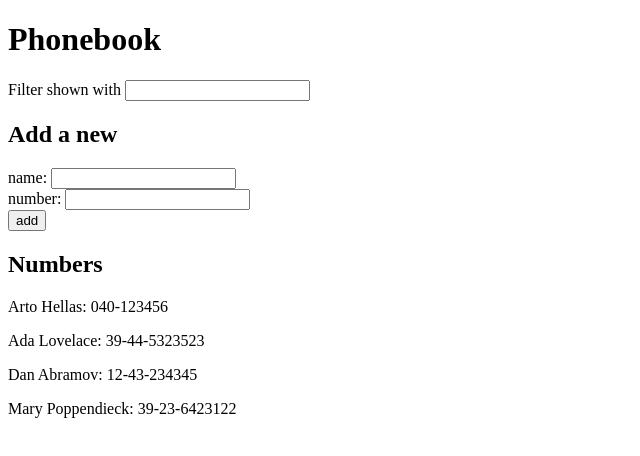
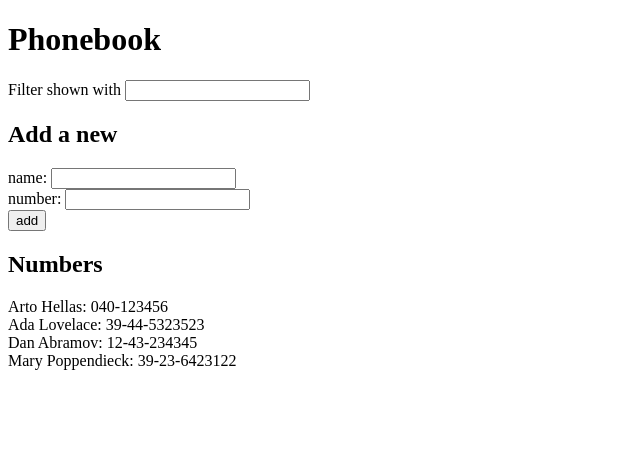
Before and after one commit to David-Fernandez-V/Fullstack-Open-Course, a React (Vite) app in the folder part2/phonebook/: page / in a window 1280 px wide. Shown: the top 456 px of the page, without its empty margins (0-640 px from the left). Built offline with nearby package versions, Linux system fonts and the light colour scheme.

Commit message:
Exercise 2.10

```diff
--- a/part2/phonebook/src/App.jsx
+++ b/part2/phonebook/src/App.jsx
@@ -1,4 +1,7 @@
 import { useState } from "react";
+import Filter from "./componets/Filter";
+import PersonForm from "./componets/PersonForm";
+import Persons from "./componets/Persons";
 
 const App = () => {
   const [persons, setPersons] = useState([
@@ -9,13 +12,13 @@ const App = () => {
   ]);
   const [newName, setNewName] = useState("");
   const [newNumber, setNewNumber] = useState("");
-  const [searchName, setSearchName] = useState("");
+  const [search, setSearch] = useState("");
   const [showAllPersons, setShowAllPersons] = useState(true);
 
   const personsToShow = showAllPersons
     ? persons
     : persons.filter((p) =>
-        p.name.toLocaleLowerCase().includes(searchName.toLocaleLowerCase())
+        p.name.toLocaleLowerCase().includes(search.toLocaleLowerCase())
       );
 
   const addPerson = (e) => {
@@ -51,7 +54,7 @@ const App = () => {
 
   const handleFilterChange = (e) => {
     const name = e.target.value;
-    setSearchName(name);
+    setSearch(name);
     if (name === "") {
       setShowAllPersons(true);
     } else {
@@ -62,28 +65,22 @@ const App = () => {
   return (
     <div>
       <h1>Phonebook</h1>
-      <div>
-        Filter shown with{" "}
-        <input value={searchName} onChange={handleFilterChange} />
-      </div>
+
+      <Filter value={search} handeler={handleFilterChange} />
+
       <h2>Add a new</h2>
-      <form>
-        <div>
-          name: <input value={newName} onChange={handleNameChange} />
-        </div>
-        <div>
-          number: <input value={newNumber} onChange={handleNumberChange} />
-        </div>
-        <div>
-          <button onClick={addPerson}>add</button>
-        </div>
-      </form>
+
+      <PersonForm
+        nameValue={newName}
+        nameHandler={handleNameChange}
+        numberValue={newNumber}
+        numberHandler={handleNumberChange}
+        addPersonHandler={addPerson}
+      />
+
       <h2>Numbers</h2>
-      {personsToShow.map((p) => (
-        <p key={p.name}>
-          {p.name}: {p.number}
-        </p>
-      ))}
+
+      <Persons persons={personsToShow} />
     </div>
   );
 };
--- /dev/null
+++ b/part2/phonebook/src/componets/Filter.jsx
@@ -0,0 +1,9 @@
+const Filter = ({ value, handeler }) => {
+  return (
+    <div>
+      Filter shown with <input value={value} onChange={handeler} />
+    </div>
+  );
+};
+
+export default Filter;
--- /dev/null
+++ b/part2/phonebook/src/componets/Person.jsx
@@ -0,0 +1,9 @@
+const Person = ({ person }) => {
+  return (
+    <div>
+      {person.name}: {person.number}
+    </div>
+  );
+};
+
+export default Person;
--- /dev/null
+++ b/part2/phonebook/src/componets/PersonForm.jsx
@@ -0,0 +1,23 @@
+const PersonForm = ({
+  nameValue,
+  numberValue,
+  nameHandler,
+  numberHandler,
+  addPersonHandler,
+}) => {
+  return (
+    <form>
+      <div>
+        name: <input value={nameValue} onChange={nameHandler} />
+      </div>
+      <div>
+        number: <input value={numberValue} onChange={numberHandler} />
+      </div>
+      <div>
+        <button onClick={addPersonHandler}>add</button>
+      </div>
+    </form>
+  );
+};
+
+export default PersonForm;
--- /dev/null
+++ b/part2/phonebook/src/componets/Persons.jsx
@@ -0,0 +1,13 @@
+import Person from "./Person";
+
+const Persons = ({ persons }) => {
+  return (
+    <div>
+      {persons.map((p) => (
+        <Person person={p} key={p.name} />
+      ))}
+    </div>
+  );
+};
+
+export default Persons;
```
